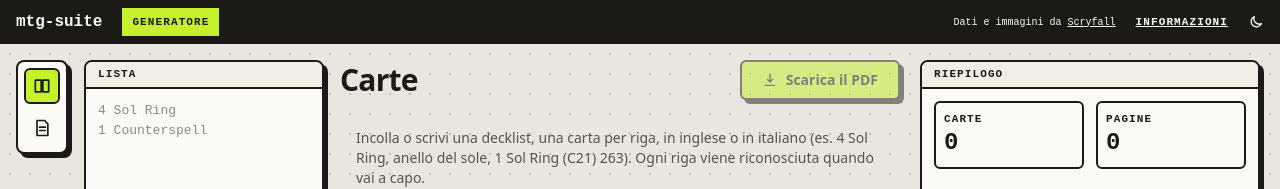
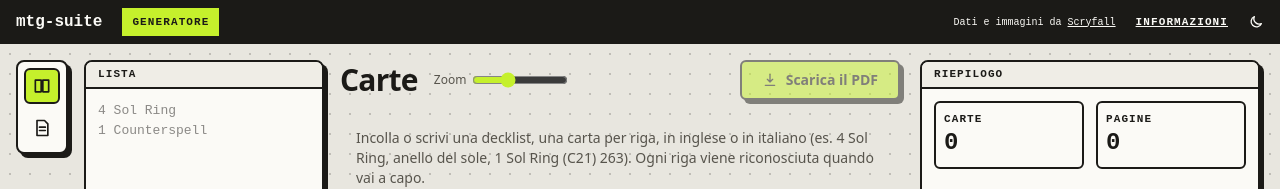
Before and after one commit to mattesalva93/leyline, a React (Vite) app in the folder packages/web/: page /proxy in a window 1280 px wide. Shown: the top 189 px of the page. Built offline with nearby package versions, Linux system fonts and the light colour scheme.

Commit message:
feat: zoom the card grid's tiles with a slider remembered on the device

```diff
--- a/packages/web/src/locales/it.json
+++ b/packages/web/src/locales/it.json
@@ -17,6 +17,7 @@
   "workspace": {
     "decklistPanel": "Lista",
     "cardGrid": "Griglia delle carte",
+    "tileZoom": "Zoom",
     "toolRail": "Viste",
     "views": {
       "cards": "Carte",
--- a/packages/web/src/workspace/CardGrid.tsx
+++ b/packages/web/src/workspace/CardGrid.tsx
@@ -5,11 +5,10 @@ import { isSelected, type GridTile, type TileSelection } from './grid-tiles.ts';
 import { ImagelessTile } from './ImagelessTile.tsx';
 import { PrintTileCard, TILE_GAP_PX } from './PrintTileCard.tsx';
 
-/** Narrowest a tile gets, in CSS px; the grid stretches tiles to fill its rows. */
-const TILE_MIN_WIDTH_PX = 150;
-
 interface CardGridProps {
   readonly gridTiles: readonly GridTile[];
+  /** The narrowest a tile gets, in CSS px: the grid stretches tiles to fill its rows. */
+  readonly tileWidthPx: number;
   readonly selection: TileSelection | null;
   readonly isResolving: boolean;
   readonly onSelect: (selection: TileSelection | null) => void;
@@ -36,6 +35,7 @@ function useColumnCount(grid: React.RefObject<HTMLElement | null>): number {
 /** The decklist as tiles, in the order of the text, each line's sibling tiles side by side. */
 export function CardGrid({
   gridTiles,
+  tileWidthPx,
   selection,
   isResolving,
   onSelect,
@@ -56,7 +56,7 @@ export function CardGrid({
       className="grid content-start gap-y-3 p-1 pr-6 pb-4 pl-6"
       style={{
         columnGap: TILE_GAP_PX,
-        gridTemplateColumns: `repeat(auto-fill, minmax(${TILE_MIN_WIDTH_PX}px, 1fr))`,
+        gridTemplateColumns: `repeat(auto-fill, minmax(${tileWidthPx}px, 1fr))`,
       }}
     >
       {gridTiles.map((gridTile, index) => {
--- a/packages/web/src/workspace/CardsView.tsx
+++ b/packages/web/src/workspace/CardsView.tsx
@@ -5,8 +5,10 @@ import type { WorkspaceState } from './workspace-state.ts';
 /** The centre of the workspace in the "cards" view: the card grid, or how to start one. */
 export function CardsView({
   state: { generator, gridTiles, selection, selectTile },
+  tileWidthPx,
 }: {
   readonly state: WorkspaceState;
+  readonly tileWidthPx: number;
 }) {
   const { t } = useTranslation();
   return gridTiles.length === 0 ? (
@@ -14,6 +16,7 @@ export function CardsView({
   ) : (
     <CardGrid
       gridTiles={gridTiles}
+      tileWidthPx={tileWidthPx}
       selection={selection}
       isResolving={generator.isResolving}
       onSelect={selectTile}
--- a/packages/web/src/workspace/DesktopWorkspace.tsx
+++ b/packages/web/src/workspace/DesktopWorkspace.tsx
@@ -6,6 +6,8 @@ import { DecklistEditor } from './DecklistEditor.tsx';
 import { Inspector } from './Inspector.tsx';
 import { PdfControl } from './PdfControl.tsx';
 import { SheetView } from './SheetView.tsx';
+import { TileWidthSlider } from './TileWidthSlider.tsx';
+import { useTileWidth } from './tile-width.ts';
 import { ToolRail } from './ToolRail.tsx';
 import { centreViewAt, type WorkspaceState } from './workspace-state.ts';
 
@@ -18,6 +20,7 @@ export function DesktopWorkspace({ state }: { readonly state: WorkspaceState })
   const { t } = useTranslation();
   const { generator } = state;
   const view = centreViewAt(state.step);
+  const [tileWidth, setTileWidth] = useTileWidth();
   return (
     <div className="flex h-full gap-4 overflow-hidden p-4">
       <ToolRail view={view} onViewChange={state.goToStep} />
@@ -30,11 +33,12 @@ export function DesktopWorkspace({ state }: { readonly state: WorkspaceState })
           <h1 className="text-3xl leading-none font-bold tracking-tight">
             {t(`workspace.views.${view}`)}
           </h1>
+          {view === 'cards' && <TileWidthSlider width={tileWidth} onChange={setTileWidth} />}
           <PdfControl pdf={generator.pdf} className="mr-1 ml-auto" />
         </div>
         {view === 'cards' ? (
           <div className="min-h-0 flex-1 overflow-y-auto">
-            <CardsView state={state} />
+            <CardsView state={state} tileWidthPx={tileWidth} />
           </div>
         ) : (
           <SheetView generator={generator} />
--- a/packages/web/src/workspace/PhoneWorkspace.tsx
+++ b/packages/web/src/workspace/PhoneWorkspace.tsx
@@ -13,6 +13,7 @@ import { lineToFixOf, LineToFixPanel } from './LineToFixPanel.tsx';
 import { panelLineOf, SelectedLinePanel } from './SelectedLinePanel.tsx';
 import { SheetSettings } from './SheetSettings.tsx';
 import { SheetView } from './SheetView.tsx';
+import { TILE_WIDTH_PX } from './tile-width.ts';
 import type { WorkspaceState, WorkspaceStep } from './workspace-state.ts';
 
 const STEPS: readonly WorkspaceStep[] = ['list', 'cards', 'sheet', 'pdf'];
@@ -51,7 +52,8 @@ export function PhoneWorkspace({ state }: { readonly state: WorkspaceState }) {
         )}
         {step === 'cards' && (
           <div className="p-3">
-            <CardsView state={state} />
+            {/* No zoom slider on a phone, as in the design: the tiles keep their default width. */}
+            <CardsView state={state} tileWidthPx={TILE_WIDTH_PX.default} />
           </div>
         )}
         {step === 'sheet' && (
--- /dev/null
+++ b/packages/web/src/workspace/TileWidthSlider.tsx
@@ -0,0 +1,29 @@
+import { useTranslation } from 'react-i18next';
+import { TILE_WIDTH_PX } from './tile-width.ts';
+
+/** The zoom slider of the card grid: it makes the tiles bigger or smaller. */
+export function TileWidthSlider({
+  width,
+  onChange,
+  className = '',
+}: {
+  readonly width: number;
+  readonly onChange: (width: number) => void;
+  readonly className?: string;
+}) {
+  const { t } = useTranslation();
+  return (
+    <label className={`flex items-center gap-1.5 text-xs text-muted-foreground ${className}`}>
+      <span>{t('workspace.tileZoom')}</span>
+      <input
+        type="range"
+        min={TILE_WIDTH_PX.min}
+        max={TILE_WIDTH_PX.max}
+        step={TILE_WIDTH_PX.step}
+        className="w-24 accent-accent"
+        value={width}
+        onChange={(event) => onChange(event.target.valueAsNumber)}
+      />
+    </label>
+  );
+}
--- /dev/null
+++ b/packages/web/src/workspace/tile-width.ts
@@ -0,0 +1,39 @@
+import { useState } from 'react';
+
+/** The narrowest a tile gets in the card grid, in CSS px, as the zoom slider sets it. */
+export const TILE_WIDTH_PX = { min: 80, max: 280, step: 10, default: 150 } as const;
+
+const STORAGE_KEY = 'mtg-suite.tileWidth';
+
+function isTileWidth(value: number): boolean {
+  return Number.isFinite(value) && value >= TILE_WIDTH_PX.min && value <= TILE_WIDTH_PX.max;
+}
+
+function loadTileWidth(): number {
+  try {
+    const stored = Number(localStorage.getItem(STORAGE_KEY) ?? Number.NaN);
+    return isTileWidth(stored) ? stored : TILE_WIDTH_PX.default;
+  } catch {
+    // Storage can be blocked (private windows, site data off): the tiles start at their default.
+    return TILE_WIDTH_PX.default;
+  }
+}
+
+function saveTileWidth(width: number): void {
+  try {
+    localStorage.setItem(STORAGE_KEY, String(width));
+  } catch {
+    // Not remembered across visits; the slider still works for this one.
+  }
+}
+
+/** The tile width the user picked with the zoom slider, remembered on the device. */
+export function useTileWidth(): readonly [number, (width: number) => void] {
+  const [width, setWidth] = useState(loadTileWidth);
+  const pick = (next: number) => {
+    if (!isTileWidth(next)) return;
+    setWidth(next);
+    saveTileWidth(next);
+  };
+  return [width, pick];
+}
```
Also changed, not shown: 1 other file (tests, documents, lock files or other folders).
